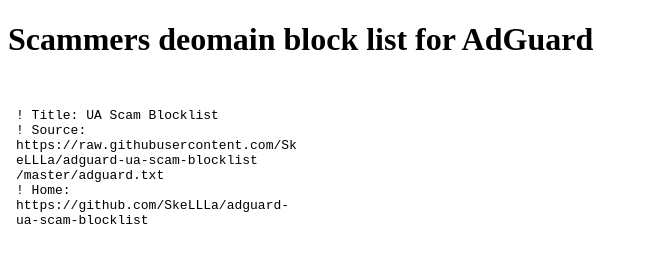
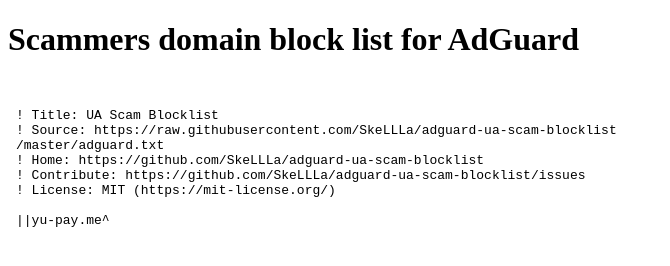
Before and after one commit to SkeLLLa/adguard-ua-scam-blocklist, a plain HTML site: page index.html in a window 1280 px wide. Shown: the whole page, without its empty margins (0-670 px from the left). Drawn offline with Linux system fonts and the light colour scheme.

Commit message:
Update index.html

```diff
--- a/index.html
+++ b/index.html
@@ -1,7 +1,7 @@
 <!DOCTYPE html>
 <html>
   <body>
-    <h1>Scammers deomain block list for AdGuard</h1>
-    <embed src="adguard.txt"/>
+    <h1>Scammers domain block list for AdGuard</h1>
+    <embed src="adguard.txt" style="width: 100%; height: 100%;"/>
   </body>
 </html>
```
